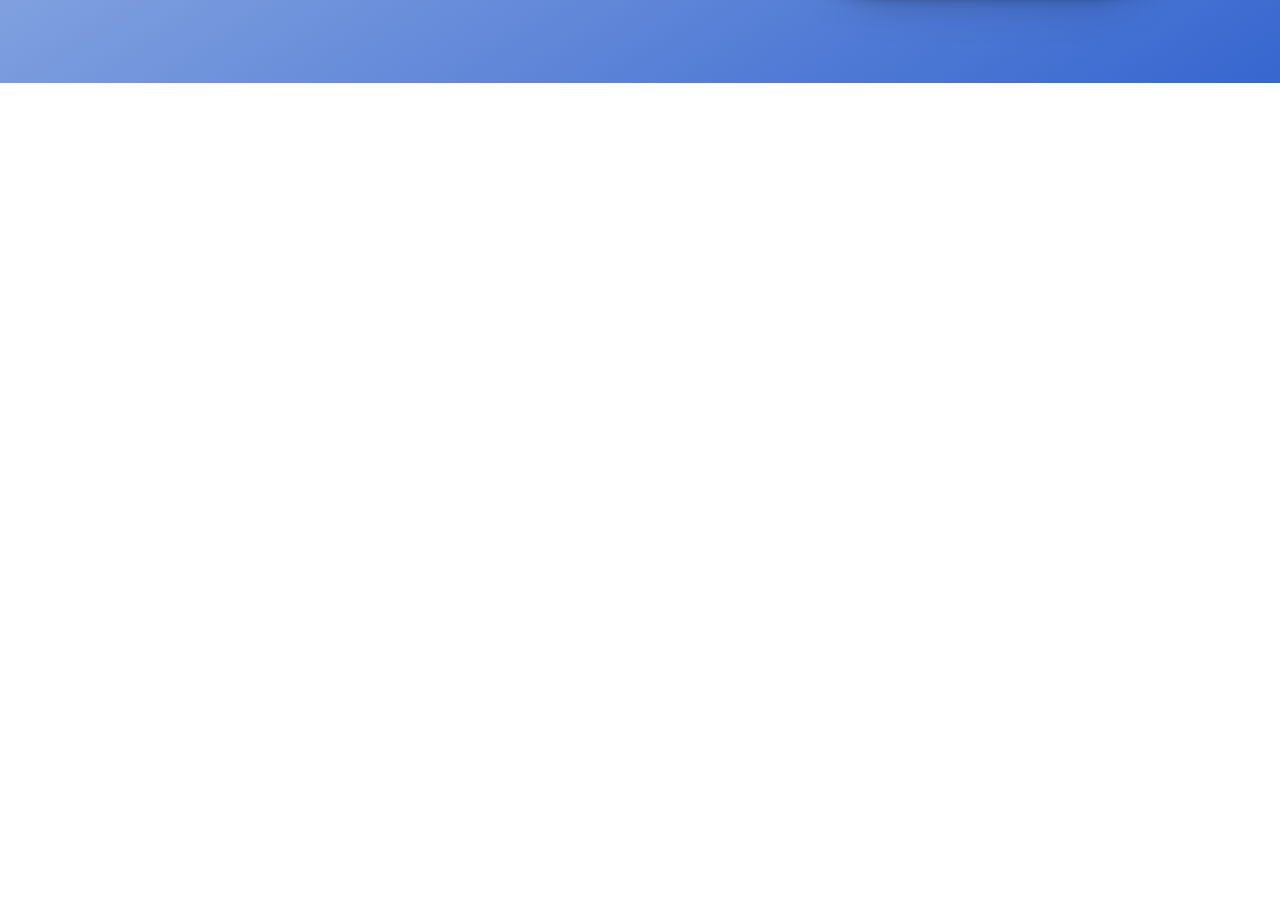
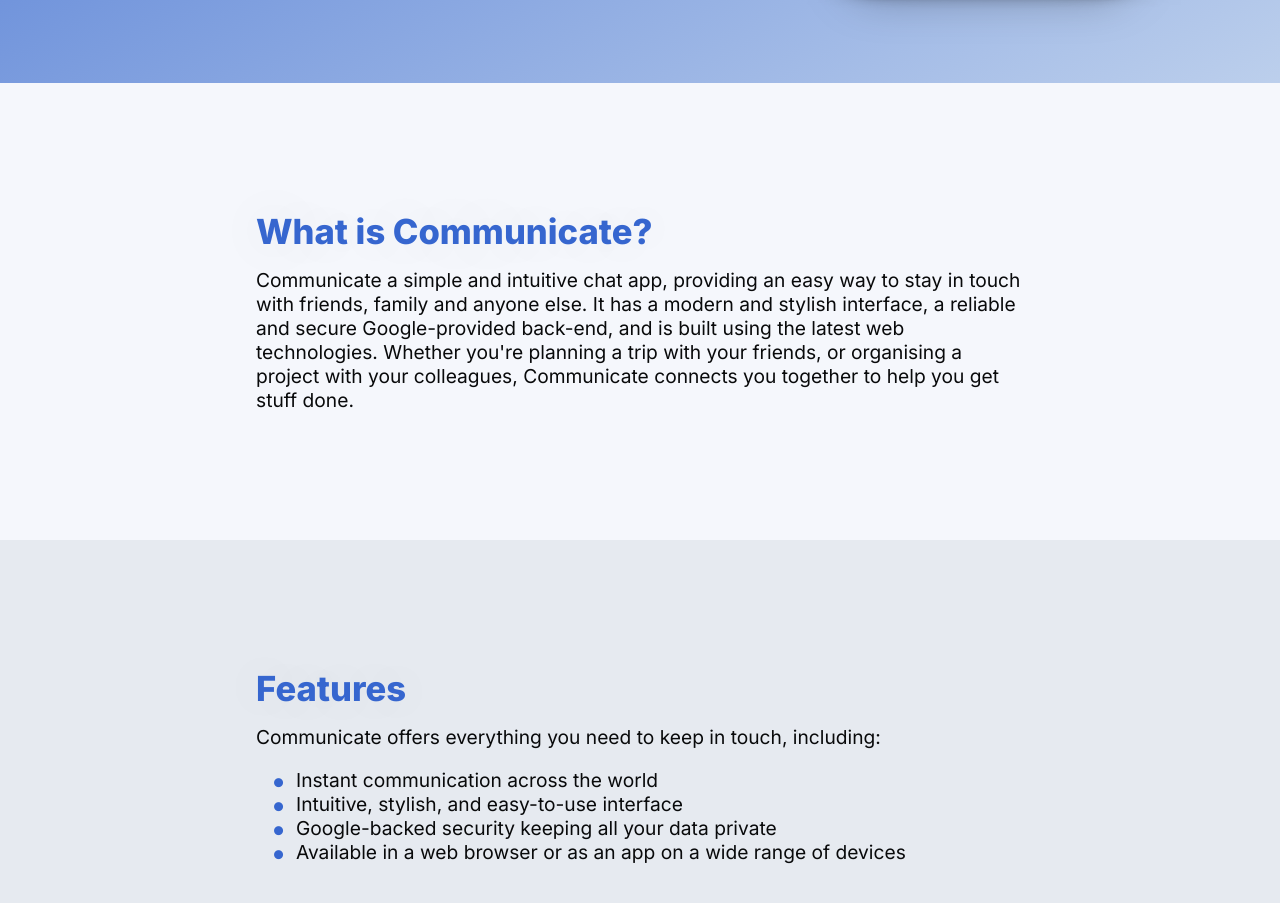
Before and after one commit to w-henderson/Communicate, a React (Create React App) app: page / in a window 1280 px wide. Shown: the part 717-1620 px from the top of the page. Before the commit the page ends 800 px from the top, so only its background shows below. Built offline with nearby package versions, Linux system fonts and the light colour scheme; no server answers.

Commit message:
Written more landing page content

```diff
--- a/src/index.scss
+++ b/src/index.scss
@@ -7,11 +7,11 @@ body {
   --accent: #3666cf;
   --accent-mid: #9dbae5;
   --accent-light: #bccfec;
-  --lightest: #f3f7f7;
-  --light: #e6eaed;
-  --mid: #d3d9dd;
-  --dark: #C7BCB9;
-  --darker: #a3aeb1;
+  --lightest: #f5f7fc;
+  --light: #e6eaf0;
+  --mid: #d3d9e0;
+  --dark: #b9c6d3;
+  --darker: #a3aeb5;
   --darkest: #090a0b;
 
   --shadow-wide: 0 0 50px rgba(0, 0, 0, 0.1);
--- a/src/landing/Landing.tsx
+++ b/src/landing/Landing.tsx
@@ -13,6 +13,14 @@ interface LandingProps {
 }
 
 class Landing extends React.Component<LandingProps> {
+  entryRef: React.RefObject<HTMLElement>;
+
+  constructor(props) {
+    super(props);
+
+    this.entryRef = React.createRef();
+  }
+
   render() {
     return (
       <div className="Landing">
@@ -47,7 +55,7 @@ class Landing extends React.Component<LandingProps> {
 
             <div className="buttons">
               <button onClick={() => this.props.callback("Google")}>Sign in with Google</button>
-              <button>More Info</button>
+              <button onClick={() => this.entryRef.current?.scrollIntoView({ behavior: "smooth" })}>More Info</button>
             </div>
           </div>
 
@@ -56,7 +64,22 @@ class Landing extends React.Component<LandingProps> {
           </div>
         </section>
 
-        <section />
+        <section ref={this.entryRef}>
+          <h1>What is Communicate?</h1>
+          Communicate a simple and intuitive chat app, providing an easy way to stay in touch with friends, family and anyone else. It has a modern and stylish interface, a reliable and secure Google-provided back-end, and is built using the latest web technologies. Whether you're planning a trip with your friends, or organising a project with your colleagues, Communicate connects you together to help you get stuff done.
+        </section>
+
+        <section>
+          <h1>Features</h1>
+          Communicate offers everything you need to keep in touch, including:
+
+          <ul>
+            <li>Instant communication across the world</li>
+            <li>Intuitive, stylish, and easy-to-use interface</li>
+            <li>Google-backed security keeping all your data private</li>
+            <li>Available in a web browser or as an app on a wide range of devices</li>
+          </ul>
+        </section>
       </div>
     )
 
--- a/src/styles/Landing.scss
+++ b/src/styles/Landing.scss
@@ -15,7 +15,7 @@ div.Landing {
     box-shadow: var(--shadow-heavy);
     color: white;
     text-shadow: var(--shadow-light);
-    font-size: 1.8em;
+    font-size: 1.5em;
     font-weight: 800;
 
     img {
@@ -57,6 +57,7 @@ div.Landing {
     flex-direction: row;
     flex-wrap: wrap;
     row-gap: 6vh;
+    background: linear-gradient(to top left, var(--accent-light), var(--accent));
 
     div.heroContent {
       display: flex;
@@ -128,16 +129,52 @@ div.Landing {
     }
   }
 
-  section:not(.hero) {}
+  section:not(.hero) {
+    width: 100%;
+    color: var(--text-color);
+    background-color: var(--lightest);
+    padding: 128px 20vw;
+    font-size: 1.2em;
+
+    h1 {
+      margin-top: 0;
+      margin-bottom: 16px;
+      font-size: 1.8em;
+      color: var(--accent);
+      text-shadow: var(--shadow-wide);
+    }
+
+    &:nth-of-type(2n-1) {
+      background-color: var(--light);
+    }
+  }
+
+  ul {
+    list-style: none; /* Remove default bullets */
+
+    li::before {
+      content: "\2022";  /* Add content: \2022 is the CSS Code/unicode for a bullet */
+      color: var(--accent); /* Change the color */
+      font-weight: 800; /* If you want it to be bold */
+      transform: scale(1.5);
+      display: inline-block; /* Needed to add space between the bullet and the text */
+      width: 1em; /* Also needed for space (tweak if needed) */
+      margin-left: -1em; /* Also needed for space (tweak if needed) */
+    }
+  }
 }
 
 @media only screen and (max-width: 600px) {
   div.Landing {
-    font-size: 3vw;
+    font-size: 3.5vw;
 
     nav div div {
       width: 11vw;
       height: 11vw;
+    }
+
+    section:not(.hero) {
+      padding: 64px;
     }
   }
 }
```
